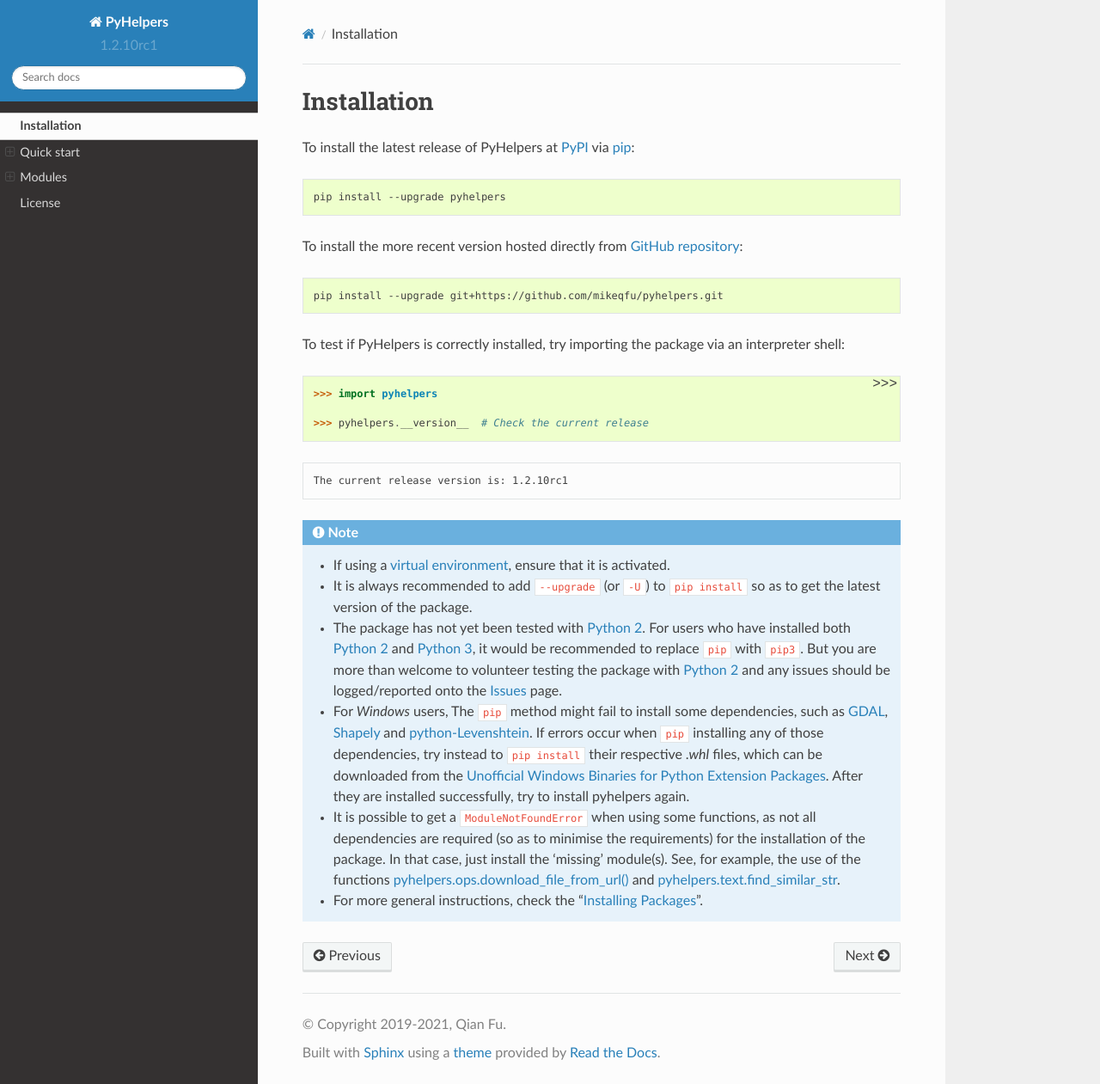
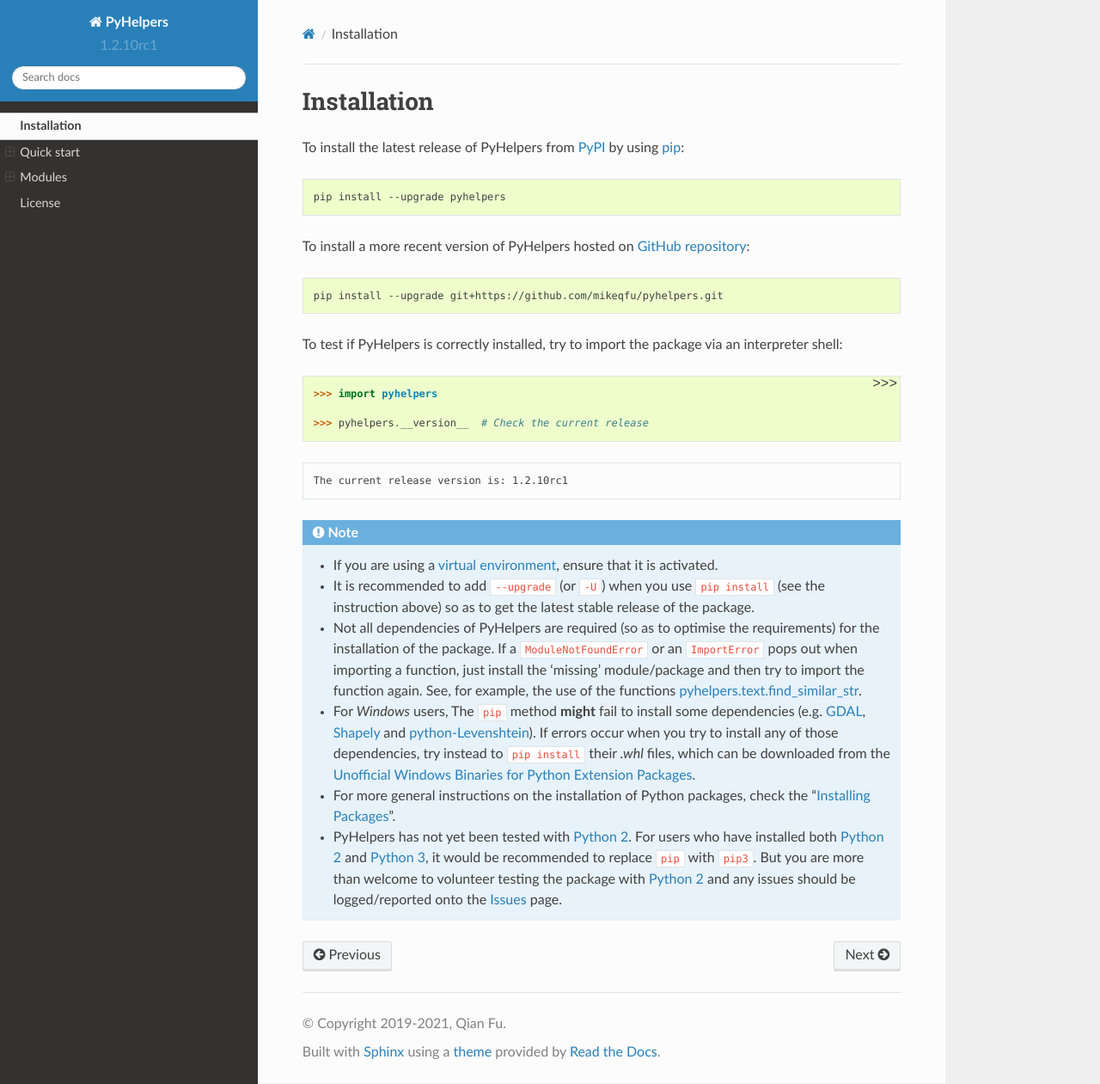
Before and after one commit to mikeqfu/pyhelpers, a Sphinx documentation site: the page built from docs/source/installation.rst, in a window 1280 px wide and 1261 px high. Shown: the whole window at 86% size. Built offline with Sphinx 7.4.7 and the Read the Docs theme 2.0.0, drawn with Linux system fonts in a browser that asks for light colours.

Commit message:
Modify docs\source\installation.rst

```diff
--- a/docs/source/installation.rst
+++ b/docs/source/installation.rst
@@ -2,19 +2,19 @@
 Installation
 ============
 
-To install the latest release of PyHelpers at `PyPI`_ via `pip`_:
+To install the latest release of PyHelpers from `PyPI`_ by using `pip`_:
 
 .. code-block:: bash
 
     pip install --upgrade pyhelpers
 
-To install the more recent version hosted directly from `GitHub repository`_:
+To install a more recent version of PyHelpers hosted on `GitHub repository`_:
 
 .. code-block:: bash
 
     pip install --upgrade git+https://github.com/mikeqfu/pyhelpers.git
 
-To test if PyHelpers is correctly installed, try importing the package via an interpreter shell:
+To test if PyHelpers is correctly installed, try to import the package via an interpreter shell:
 
 .. code-block:: python
 
@@ -28,31 +28,32 @@
 
 .. note::
 
-    - If using a `virtual environment`_, ensure that it is activated.
+    - If you are using a `virtual environment`_, ensure that it is activated.
 
-    - It is always recommended to add ``--upgrade`` (or ``-U``) to ``pip install`` so as to get the latest version of the package.
+    - It is recommended to add ``--upgrade`` (or ``-U``) when you use ``pip install`` (see the instruction above) so as to get the latest stable release of the package.
 
-    - The package has not yet been tested with `Python 2`_. For users who have installed both `Python 2`_ and `Python 3`_, it would be recommended to replace ``pip`` with ``pip3``. But you are more than welcome to volunteer testing the package with `Python 2`_ and any issues should be logged/reported onto the `Issues`_ page.
+    - Not all dependencies of PyHelpers are required (so as to optimise the requirements) for the installation of the package. If a ``ModuleNotFoundError`` or an ``ImportError`` pops out when importing a function, just install the 'missing' module/package and then try to import the function again. See, for example, the use of the functions :ref:`pyhelpers.text.find_similar_str<text-examples>`.
 
-    - For *Windows* users, The ``pip`` method might fail to install some dependencies, such as `GDAL`_, `Shapely`_ and `python-Levenshtein`_. If errors occur when ``pip`` installing any of those dependencies, try instead to ``pip install`` their respective *.whl* files, which can be downloaded from the `Unofficial Windows Binaries for Python Extension Packages`_. After they are installed successfully, try to install pyhelpers again.
+    - For *Windows* users, The ``pip`` method **might** fail to install some dependencies (e.g. `GDAL`_, `Shapely`_ and `python-Levenshtein`_). If errors occur when you try to install any of those dependencies, try instead to ``pip install`` their *.whl* files, which can be downloaded from the `Unofficial Windows Binaries for Python Extension Packages`_.
 
-    - It is possible to get a ``ModuleNotFoundError`` when using some functions, as not all dependencies are required (so as to minimise the requirements) for the installation of the package. In that case, just install the 'missing' module(s). See, for example, the use of the functions :ref:`pyhelpers.ops.download_file_from_url()<ops-examples>` and :ref:`pyhelpers.text.find_similar_str<text-examples>`.
+    - For more general instructions on the installation of Python packages, check the "`Installing Packages`_".
 
-    - For more general instructions, check the "`Installing Packages <https://packaging.python.org/tutorials/installing-packages>`_".
-
+    - PyHelpers has not yet been tested with `Python 2`_. For users who have installed both `Python 2`_ and `Python 3`_, it would be recommended to replace ``pip`` with ``pip3``. But you are more than welcome to volunteer testing the package with `Python 2`_ and any issues should be logged/reported onto the `Issues`_ page.
 
 .. _`PyPI`: https://pypi.org/project/pyhelpers/
 .. _`pip`: https://packaging.python.org/key_projects/#pip
+
 .. _`GitHub repository`: https://github.com/mikeqfu/pyhelpers
 
 .. _`virtual environment`: https://packaging.python.org/glossary/#term-Virtual-Environment
-.. _`virtualenv`: https://packaging.python.org/key_projects/#virtualenv
-.. _`Python 2`: https://docs.python.org/2/
-.. _`Python 3`: https://docs.python.org/3/
-.. _`Issues`: https://github.com/mikeqfu/pyhelpers/issues
 
 .. _`GDAL`: https://pypi.org/project/GDAL/
 .. _`Shapely`: https://pypi.org/project/Shapely/
 .. _`python-Levenshtein`: https://pypi.org/project/python-Levenshtein/
 .. _`Unofficial Windows Binaries for Python Extension Packages`: https://www.lfd.uci.edu/~gohlke/pythonlibs/
+
 .. _`Installing Packages`: https://packaging.python.org/tutorials/installing-packages
+
+.. _`Python 2`: https://docs.python.org/2/
+.. _`Python 3`: https://docs.python.org/3/
+.. _`Issues`: https://github.com/mikeqfu/pyhelpers/issues
```
